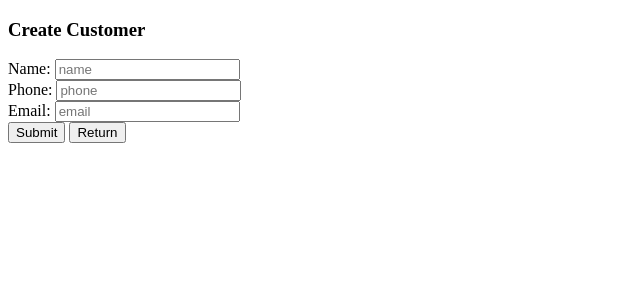
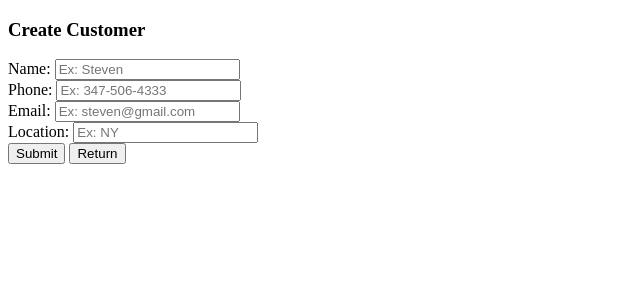
Before and after one commit to StevenYCChou/new-crm, a web app: file views/agent/customer/create.html in a window 1280 px wide. Shown: the top 300 px of the page, without its empty margins (0-640 px from the left). Run offline with its HTML, style and script files only (its server is not run), Linux system fonts and the light colour scheme; some libraries are stand-ins or nearby versions.

Commit message:
Add location field for all users

```diff
--- a/views/agent/customer/create.html
+++ b/views/agent/customer/create.html
@@ -8,16 +8,19 @@
     <div ng-controller="createCustomerController">
       <h3>Create Customer</h3>
       <div>
-        <label>Name: <input type="text" ng-model="customer_name" placeholder="name" /></label>
+        <label>Name: <input type="text" ng-model="customer_name" placeholder="Ex: Steven" /></label>
       </div>
       <div>
-        <label>Phone: <input type="text" ng-model="customer_phone" placeholder="phone" /></label>
+        <label>Phone: <input type="text" ng-model="customer_phone" placeholder="Ex: 347-506-4333" /></label>
       </div>
       <div>
-        <label>Email: <input type="email" ng-model="customer_email" placeholder="email" /></label>
+        <label>Email: <input type="email" ng-model="customer_email" placeholder="Ex: steven@gmail.com" /></label>
       </div>
       <div>
-        <input type="button" ng-click="createCustomerSubmit(customer_name, customer_phone, customer_email)" value="Submit" />
+        <label>Location: <input type="text" ng-model="customer_location" placeholder="Ex: NY" /></label>
+      </div>
+      <div>
+        <input type="button" ng-click="createCustomerSubmit(customer_name, customer_phone, customer_email, customer_location)" value="Submit" />
         <input type="button" ng-click="createCustomerCancel()" value="Return" />
       </div>
     </div>
--- a/views/agent/customer/retrieve.html
+++ b/views/agent/customer/retrieve.html
@@ -11,6 +11,7 @@
         <li>Customer Name: {{ customer.name }}</li>
         <li>Customer Phone: {{ customer.phone }}</li>
         <li>Customer Email: {{ customer.email }}</li>
+        <li>Customer Location: {{ customer.location }}</li>
       </ul>
       <input type="button" value="Edit Customer Basic Info" ng-click="editCustomer(agent._id, customer._id)"/>
       <input type="button" value="Delete the customer" ng-click="deleteCustomer(agent._id, customer._id)"/>
--- a/views/agent/retrieve.html
+++ b/views/agent/retrieve.html
@@ -11,6 +11,7 @@
         <li>Agent Name: {{ agent.name }}</li>
         <li>Agent Phone: {{ agent.phone }}</li>
         <li>Agent Email: {{ agent.email }}</li>
+        <li>Agent Location: {{ agent.location }}</li>
       </ul>
       <input type="button" ng-click="editAgent(agent._id)" value="Edit Agent Basic Info" />
       <h3>Customers</h3>
@@ -19,12 +20,14 @@
           <th>Name</th>
           <th>Phone</th>
           <th>Email</th>
+          <th>Location</th>
           <th>Details</th>
         </tr>
         <tr ng-repeat="customer in customers">
           <td>{{ customer.name }}</td>
           <td>{{ customer.phone }}</td>
           <td>{{ customer.email }}</td>
+          <td>{{ customer.location }}</td>
           <td><input type="button" ng-click="customerDetail(agent._id, customer._id)" value="Details" /></td>
         </tr>
       </table><br />
--- a/views/agent/update.html
+++ b/views/agent/update.html
@@ -20,7 +20,10 @@
         </label>
       </div>
       <div>
-        <input type="button" ng-click="editAgentSubmit(agent._id, agent_name, agent_phone, agent_email)" value="Submit" />
+        <label>Location: <input type="text" ng-model=agent_location placeholder="{{ agent.location }}" /></label>
+      </div>
+      <div>
+        <input type="button" ng-click="editAgentSubmit(agent._id, agent_name, agent_phone, agent_email, agent_location)" value="Submit" />
         <input type="button" ng-click="editAgentCancel(agent._id)" value="Return" />
       </div>
     </div>
--- a/views/customer/update.html
+++ b/views/customer/update.html
@@ -19,8 +19,12 @@
 				<label>Email: <input type="email" ng-model="customer_email" placeholder="{{ customer.email }}" />
 				</label>
 			</div>
+      <div>
+        <label>Location: <input type="text" ng-model="customer_location" placeholder="{{ customer.location }}" />
+        </label>
+      </div>
 			<div>
-				<input type="button" ng-click="editCustomerSubmit(customer._id, customer_name, customer_phone, customer_email)" value="Submit" />
+				<input type="button" ng-click="editCustomerSubmit(customer._id, customer_name, customer_phone, customer_email, customer_location)" value="Submit" />
 				<input type="button" ng-click="returnToCustomer(customer._id)" value="Return" />
 			</div>
     </div>
--- a/views/manager/agent/create.html
+++ b/views/manager/agent/create.html
@@ -18,7 +18,10 @@
         <label>Email: <input type="email" ng-model="agent_email" placeholder="Ex: jc@gmail.com" /></label>
       </div>
       <div>
-        <input type="button" ng-click="createAgentSubmit(agent_name, agent_phone, agent_email)" value="Submit" />
+        <label>Location: <input type="text" ng-model="agent_location" placeholder="Ex: NY" /></label>
+      </div>
+      <div>
+        <input type="button" ng-click="createAgentSubmit(agent_name, agent_phone, agent_email, agent_location)" value="Submit" />
         <input type="button" ng-click="createAgentCancel()" value="Return" />
       </div>
     </div>
--- a/views/manager/agent/index.html
+++ b/views/manager/agent/index.html
@@ -12,12 +12,14 @@
           <th>Name</th>
           <th>Phone</th>
           <th>Email</th>
+          <th>Location</th>
           <th>Details</th>
         </tr>
         <tr ng-repeat="agent in agents">
           <td>{{ agent.name }}</td>
           <td>{{ agent.phone }}</td>
           <td>{{ agent.email }}</td>
+          <td>{{ agent.location }}</td>
           <td><input type="button" ng-click="agentDetail(agent._id)" value="Details" /></td>
         </tr>
       </table><br />
```
Also changed, not shown: views/agent/customer/update.html (+6 -2 lines).
